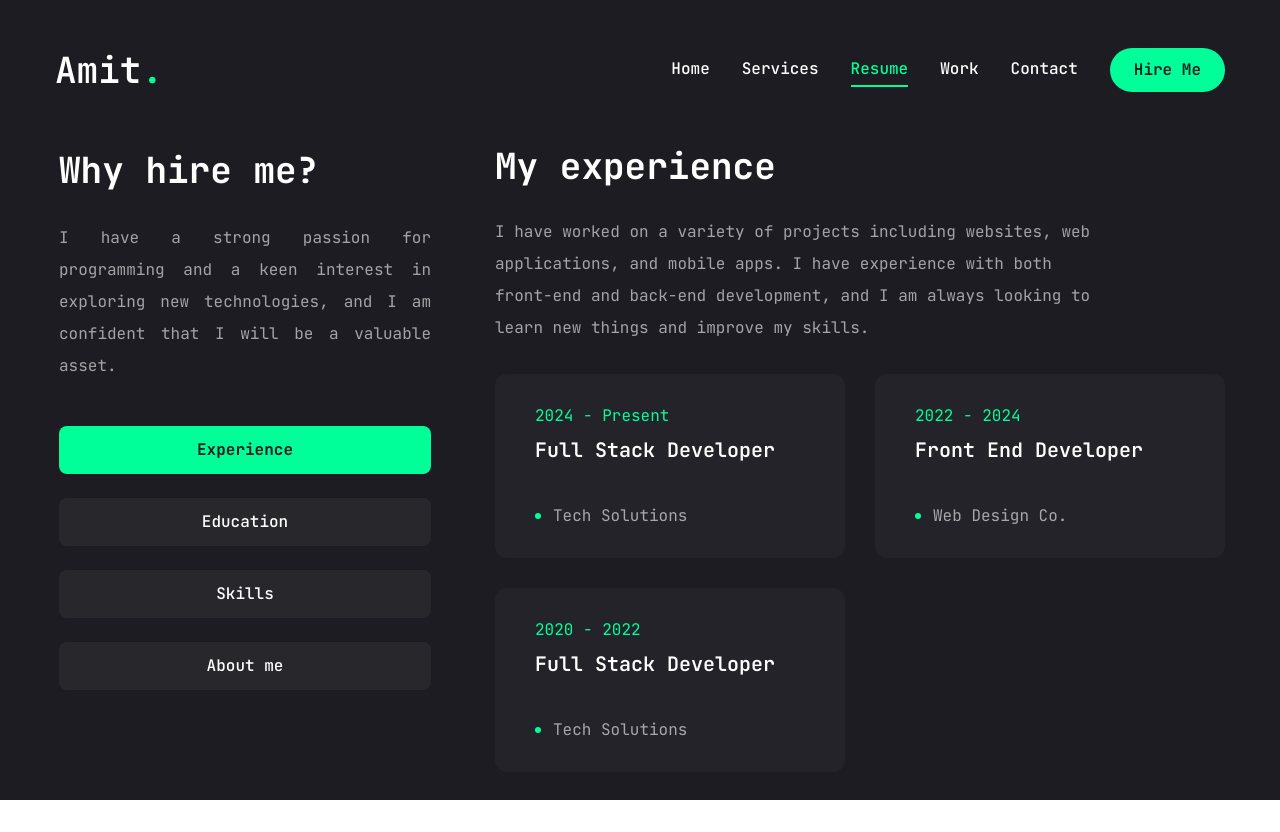
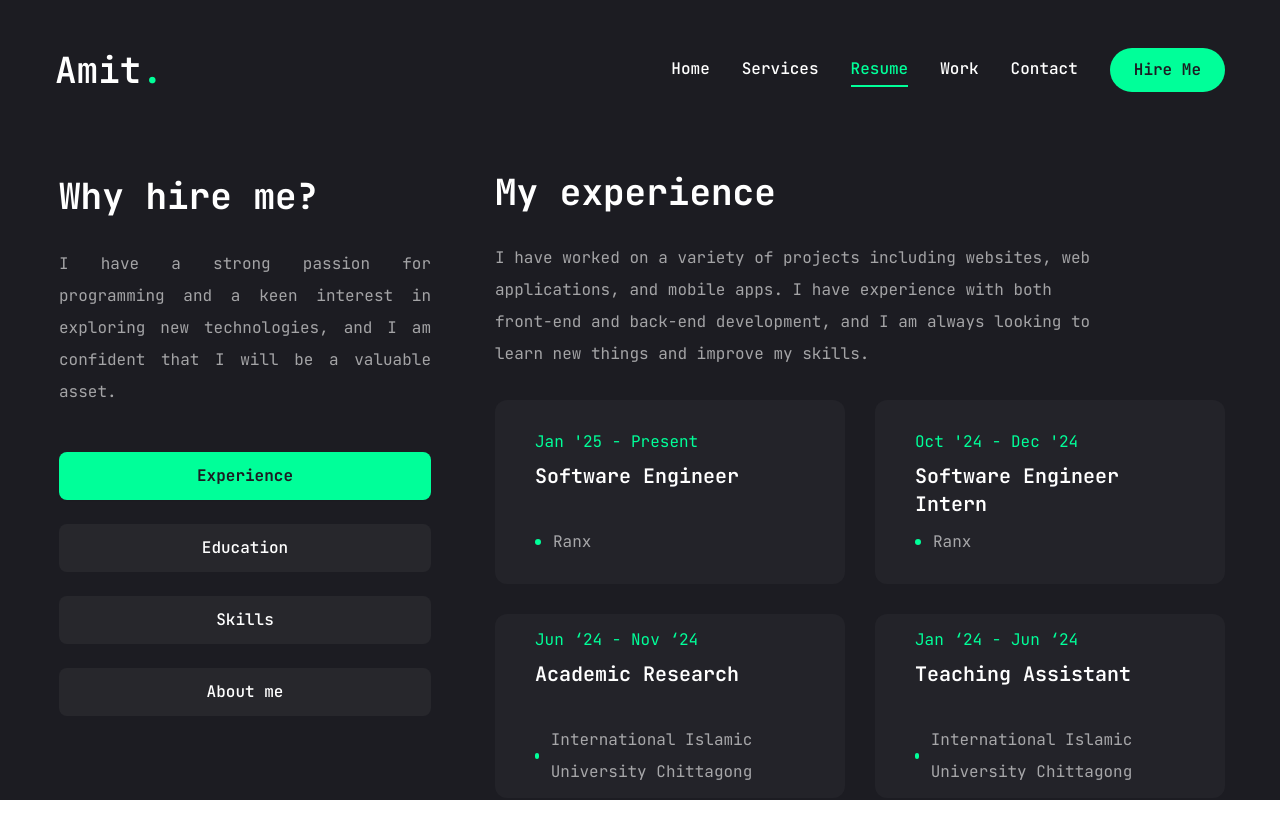
Before and after one commit to Amit-Dey/amit-portfolio, a Next.js app: page /resume in a window 1280 px wide. Before the commit the page ends 800 px from the top, so only its background shows below. Built offline with nearby package versions, Linux system fonts and the light colour scheme.

Commit message:
fixed some bug

```diff
--- a/app/resume/page.tsx
+++ b/app/resume/page.tsx
@@ -3,7 +3,7 @@
 import { Description } from "@radix-ui/react-dialog";
 import { title } from "process";
 import {
-  FaHtml5, FaCss3, FaJs, FaReact, FaFigma, FaNodeJs
+  FaHtml5, FaCss3, FaJs, FaReact, FaFigma, FaNodeJs, FaDatabase, FaDocker
 } from "react-icons/fa"
 
 import {
@@ -57,20 +57,31 @@ const experience = {
   description: "I have worked on a variety of projects including websites, web applications, and mobile apps. I have experience with both front-end and back-end development, and I am always looking to learn new things and improve my skills.",
   items: [
     {
-      company: "Tech Solutions",
-      position: "Full Stack Developer",
-      duration: "2024 - Present",
+      company: "Ranx",
+      position: "Software Engineer",
+      duration: "Jan '25 - Present",
     },
     {
-      company: "Web Design Co.",
-      position: "Front End Developer",
-      duration: "2022 - 2024",
+      company: "Ranx",
+      position: "Software Engineer Intern",
+      duration: "Oct '24 - Dec '24",
     },
     {
-      company: "Tech Solutions",
-      position: "Full Stack Developer",
-      duration: "2020 - 2022",
+      company: "International Islamic University Chittagong",
+      position: "Academic Research",
+      duration: "Jun ‘24 - Nov ‘24",
     },
+    {
+      company: "International Islamic University Chittagong",
+      position: "Teaching Assistant",
+      duration: "Jan ‘24 - Jun ‘24",
+    },
+    {
+      company: "Solvrz",
+      position: "Software Engineer Intern",
+      duration: "Oct ‘23 - Dec ‘23",
+    },
+
   ]
 }
 
@@ -148,6 +159,14 @@ const skills = {
       name: "Figma",
       icon: <FaFigma />,
     },
+    {
+      name: "PostgreSQL",
+      icon: <FaDatabase />,
+    },
+    {
+      name: "Docker",
+      icon: <FaDocker />,
+    },
   ]
 }
 
@@ -165,7 +184,7 @@ function Resume() {
         opacity: 1,
         transition: { delay: 0.3, duration: 0.8, ease: 'easeIn' }
       }}
-      className="min-h-[80vh] flex items-center justify-center py-12 xl:py-0"
+      className="min-h-[80vh] flex items-center justify-center py-12 xl:py-8"
     >
       <div className="container mx-auto">
         <Tabs
--- a/app/services/page.tsx
+++ b/app/services/page.tsx
@@ -36,8 +36,8 @@ const services = [
 
 function Services() {
   return (
-    <section className="min-h-[80vh] flex flex-col justify-center py-12 xl:py-0">
-      <div className="container mx-auto">
+    <section className="min-h-[80vh] flex flex-col justify-center py-14 xl:py-4">
+      <div className="container mx-auto pb-12">
         <motion.div
           initial={{ opacity: 0 }}
           animate={{
--- a/app/work/page.tsx
+++ b/app/work/page.tsx
@@ -166,8 +166,8 @@ function Work() {
                       <Image
                         src={item.image}
                         fill
-                        className='object-cover'
-                        alt=''
+                        className='object-contain'
+                        alt='Project Image'
                       />
                     </div>
                   </div>
--- a/components/Social.tsx
+++ b/components/Social.tsx
@@ -5,14 +5,14 @@ import { FaGithub, FaLinkedinIn, FaYoutube, FaTwitter } from 'react-icons/fa'
 const socials = [
     { icon: <FaGithub />, path: 'https://github.com/Amit-Dey' },
     { icon: <FaLinkedinIn />, path: 'https://www.linkedin.com/in/amitdey9020/' },
-    { icon: <FaYoutube />, path: '' },
-    { icon: <FaTwitter />, path: '' },
+    { icon: <FaYoutube />, path: 'https://www.youtube.com/@CodeWith-Amit' },
+    { icon: <FaTwitter />, path: 'https://x.com/Amitdey01346816' },
 ]
 
 const Social = ({ containerStyles, iconStyles }: { containerStyles: string, iconStyles: string }) => {
     return <div className={containerStyles}>
         {socials.map((social, index) => (
-            <Link key={index} href={social.path} className={iconStyles}>
+            <Link key={index} href={social.path} className={iconStyles} target='blank'>
                 {social.icon}
             </Link>
         ))}
--- a/components/Stats.tsx
+++ b/components/Stats.tsx
@@ -9,11 +9,11 @@ const stats = [
         text: 'Years of experience'
     },
     {
-        num: 10,
+        num: 12,
         text: 'Projects completed'
     },
     {
-        num: 8,
+        num: 10,
         text: 'Technologies mastered'
     },
     {
```
Also changed, not shown: app/page.tsx (+17 -0 lines).
